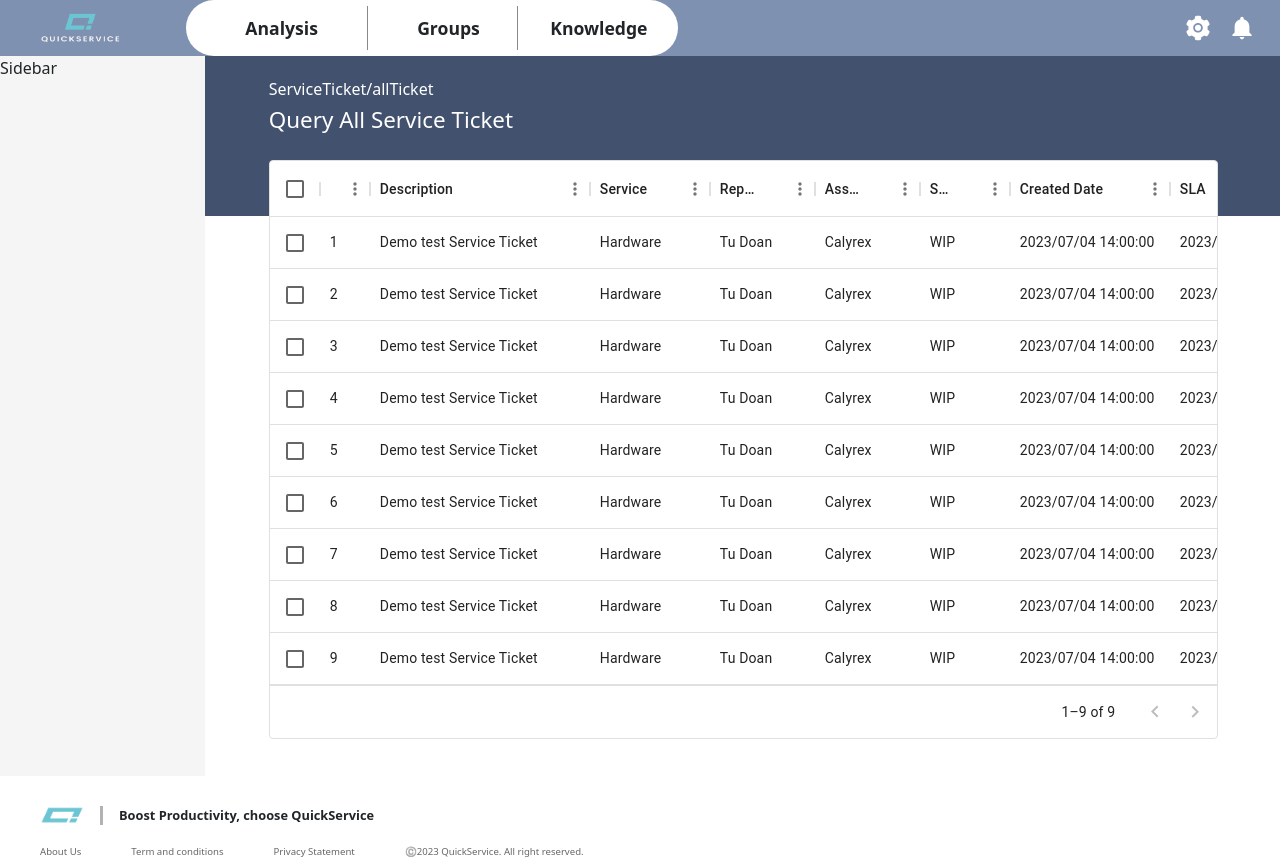
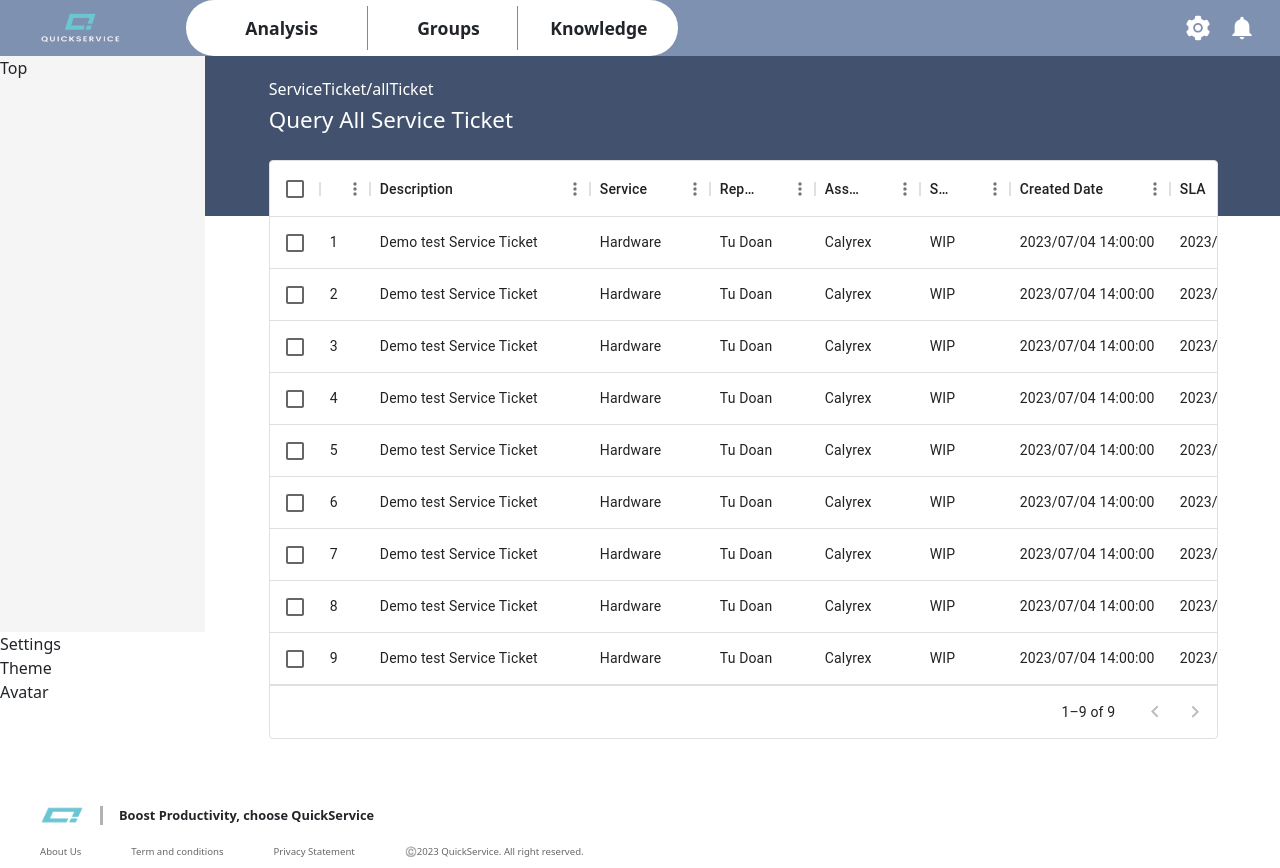
Before and after one commit to iamduscminh/ISMS-Project, a React (Vite) app in the folder ReactApp/isms-app/: page /admin in a window 1280 px wide. Shown: the top 868 px of the page. Built offline with nearby package versions, Linux system fonts and the light colour scheme.

Commit message:
Update Code

```diff
--- a/ReactApp/isms-app/src/components/Layout/CustomLayout/Sidebar/index.jsx
+++ b/ReactApp/isms-app/src/components/Layout/CustomLayout/Sidebar/index.jsx
@@ -1,5 +1,12 @@
 function Sidebar() {
-  return <div className="grow-0 shrink-0 w-[16%] bg-[#f5f5f5]">Sidebar</div>
+  return <div className="grow-0 shrink-0 w-[16%] bg-[#f5f5f5] flex flex-col">
+    <div className="grow shrink">Top</div>
+    <div className="grow-0 shrink-0 h-[20%] bg-[#fff]">
+      <div>Settings</div>
+      <div>Theme</div>
+      <div>Avatar</div>
+    </div>
+  </div>
 }
 
 export default Sidebar;
```
